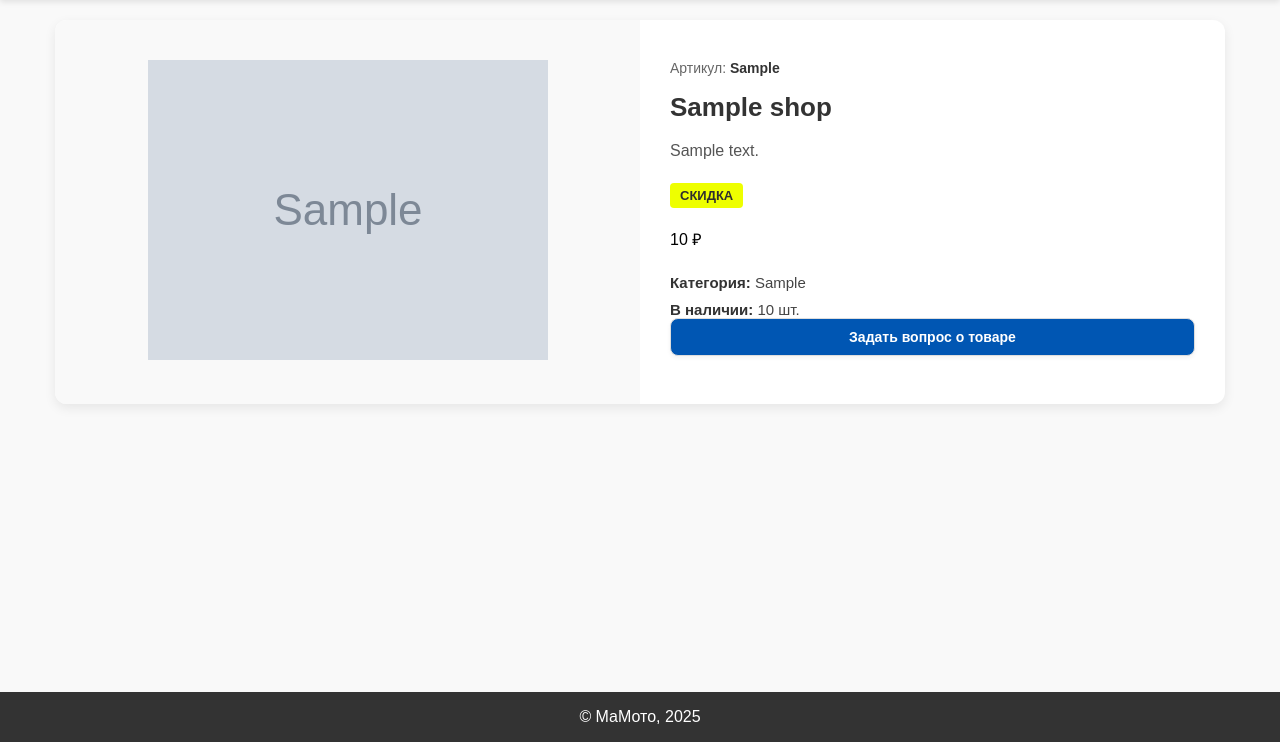
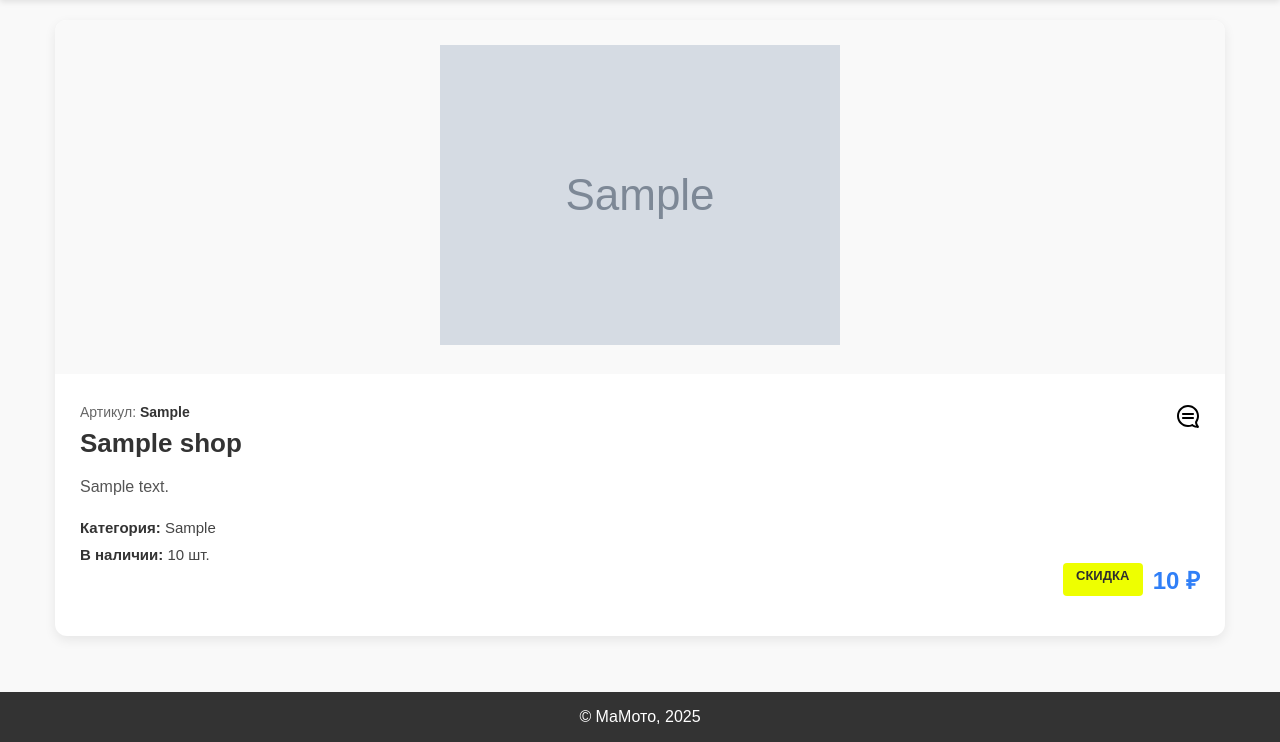
Before and after one commit to maxche88/Flask_SiteShop, a Flask app: page /product/1 in a window 1280 px wide. Shown: the part 58-800 px from the top of the page. Run offline with Flask 3, Linux system fonts and the light colour scheme; tables that the repository leaves empty hold one stand-in row (values such as "Sample post"); grey boxes marked "Sample" are stand-in pictures.

Commit message:
Изменил ui в корзине, product_panel в работе над отображением таблицы.

```diff
--- a/static/css/view_product.css
+++ b/static/css/view_product.css
@@ -40,11 +40,15 @@
     padding: 25px 20px;
 }
 
+.top_content {
+    display: flex;
+    justify-content: space-between;
+}
+
 /* Артикул */
 .product-article {
     font-size: 14px;
     color: #666;
-    margin-bottom: 16px;
 }
 
 .article-value {
@@ -68,6 +72,12 @@
     margin-bottom: 20px;
 }
 
+.conteiner_price {
+    display: flex;
+    flex-direction: row;
+    justify-content: flex-end;
+}
+
 /* Бейдж скидки */
 .product-sale-badge {
     display: inline-block;
@@ -77,54 +87,23 @@
     font-weight: bold;
     padding: 5px 10px;
     border-radius: 4px;
+    width: 80px;
+    text-align: center;
     text-transform: uppercase;
-    margin-bottom: 20px;
-}
-
-/* =============== Блок действий (цена + корзина) =============== */
-.product-actions {
-    display: flex;
-    align-items: center;
-    justify-content: space-between;
-    flex-wrap: wrap;
-    gap: 12px;
-    margin-bottom: 24px;
 }
 
 /* Цена */
-.product-price {
+.price_product {
     font-size: 24px;
     font-weight: 700;
-    color: #2e7d32;
+    color: #307ff7;
 }
 
-/* Кнопка добавления в корзину */
-.add-to-cart-button {
+
+.product-actions {
+    padding-top: 10px;
     display: flex;
-    align-items: center;
-    justify-content: center;
-    width: 44px;
-    height: 44px;
-    background: #f1f8e9;
-    border-radius: 50%;
-    transition: background-color 0.2s, transform 0.2s;
-    text-decoration: none;
-}
-
-.add-to-cart-button:hover {
-    background-color: #c8e6c9;
-    transform: scale(1.08);
-}
-
-.cart-icon-image {
-    width: 25px;
-    height: 25px;
-    filter: brightness(0) saturate(100%) invert(48%) sepia(99%) saturate(2476%) hue-rotate(86deg) brightness(85%) contrast(95%);
-    transition: filter 0.2s;
-}
-
-.add-to-cart-button:hover .cart-icon-image {
-    filter: brightness(0) saturate(100%) invert(48%) sepia(99%) saturate(2476%) hue-rotate(86deg) brightness(100%) contrast(100%);
+    justify-content: flex-end;
 }
 
 /* =============== Характеристики =============== */
@@ -145,24 +124,34 @@
     color: #333;
 }
 
-/* =============== Кнопка задать вопрос о товаре =============== */
-.btn-ask {
-    width: 100%;
-    padding: 10px 20px;
-    background-color: #0056b3;
-    color: #ffffff;
-    border: 1px solid #ddd;
-    border-radius: 8px;
-    font-weight: 600;
-    font-size: 14px;
-    cursor: pointer;
-    box-shadow: 0 2px 4px rgba(0,0,0,0.05);
-    transition: all 0.2s ease;
-    margin-top: auto;
+.user-actions {
+    display: flex;
 }
 
-.btn-ask:hover {
-    background: #007bff;
+
+/* =============== Кнопка задать вопрос о товаре =============== */
+
+.icon-button {
+    background: none;
+    border: none;
+    padding: 0;
+    margin: 0;
+    cursor: pointer;
+    display: inline-flex;
+    align-items: center;
+    justify-content: center;
+    width: auto;
+    height: auto;
+    outline: none;
+}
+
+.icon-button .icon {
+    color: #000000;
+    transition: color 0.15s ease;
+}
+
+.icon-button:hover .icon {
+    color: #63b2fc;
 }
 
 /* =============== Модальное окно для отправки сообщения =============== */
@@ -297,32 +286,3 @@
         flex-direction: column;
     }
 }
-
-/* Десктопы (992px и шире) */
-@media (min-width: 992px) {
-    .product-card {
-        flex-direction: row;
-    }
-
-    .product-image-wrapper {
-        flex: 0 0 50%;
-        padding: 40px 30px;
-    }
-
-    .product-info {
-        flex: 0 0 50%;
-        padding: 40px 30px;
-    }
-}
-
-/* Мобильные устройства */
-@media (max-width: 767px) {
-    .product-actions {
-        flex-direction: column;
-        align-items: flex-start;
-    }
-
-    .add-to-cart-button {
-        align-self: flex-end;
-    }
-}
--- a/templates/index.html
+++ b/templates/index.html
@@ -214,7 +214,7 @@
     <div class="guest-contact-tab">
         ✉️ Написать нам
     </div>
-    <!-- Содержимое — скрыто до раскрытия -->
+    <!-- Содержимое — скрыто -->
     <div class="guest-contact-content">
         <div class="modal-content">
             <form id="guest-contact-form" class="contact-form">
--- a/templates/view_product.html
+++ b/templates/view_product.html
@@ -31,8 +31,13 @@
         <div class="product-info">
 
             <!-- Артикул -->
-            <div class="product-article">
-                Артикул: <span class="article-value">{{ product.article_num }}</span>
+            <div class="top_content">
+                <div class="product-article">
+                    Артикул: <span class="article-value">{{ product.article_num }}</span>
+                </div>
+                <button id="open-ask-modal-btn" class="icon-button" aria-label="Отправить сообщение">
+                    {{ chat(cls="icon-button") }}
+                </button>
             </div>
 
             <!-- Название товара -->
@@ -43,19 +48,35 @@
                 {{ product.description }}
             </div>
 
-            <!-- Блок скидки (если есть) -->
-            {% if product.sale %}
+            <!-- Блок скидки -->
+
+            <!-- Характеристики -->
+            <div class="product-specs">
+                <div class="product-category">
+                    <strong>Категория:</strong> <span class="category-value">{{ product.category }}</span>
+                </div>
+                <div class="product-availability">
+                    <strong>В наличии:</strong> <span class="availability-value">{{ product.quantity }} шт.</span>
+                </div>
+            </div>
+
+            <!-- Блок цены и скидки -->
+            <div class="conteiner_price">
+
+                {% if product.sale %}
                 <div class="product-sale-badge">
                     Скидка
                 </div>
-            {% endif %}
+                {% endif %}
 
-            <!-- Блок цены и корзины -->
-            <div class="product-actions">
                 <div class="price_product">
                     <p class="price-value">{{ product.price }} ₽</p>
                 </div>
+            </div>
 
+
+            <!-- Блок кнопок -->
+            <div class="product-actions">
                 <!-- Кнопки корзины ТОЛЬКО для авторизованных пользователей -->
                 {% if role %}
                 <div class="user-actions">
@@ -68,20 +89,6 @@
                     </a>
                 </div>
                 {% endif %}
-            </div>
-
-            <!-- Характеристики -->
-            <div class="product-specs">
-                <div class="product-category">
-                    <strong>Категория:</strong> <span class="category-value">{{ product.category }}</span>
-                </div>
-                <div class="product-availability">
-                    <strong>В наличии:</strong> <span class="availability-value">{{ product.quantity }} шт.</span>
-                </div>
-            </div>
-
-            <div class="product-contact">
-                <button id="open-ask-modal-btn" class="btn-ask">Задать вопрос о товаре</button>
             </div>
         </div>
 
```
Also changed, not shown: static/css/base.css (+58 -15 lines), static/css/product_panel.css (+54 -12 lines), static/js/suser_panel.js (+7 -0 lines), templates/product/edit_product_panel.html (+17 -12 lines).
